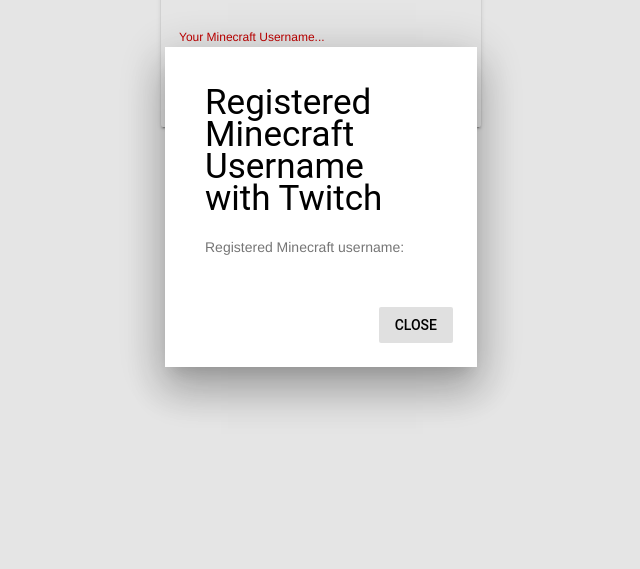
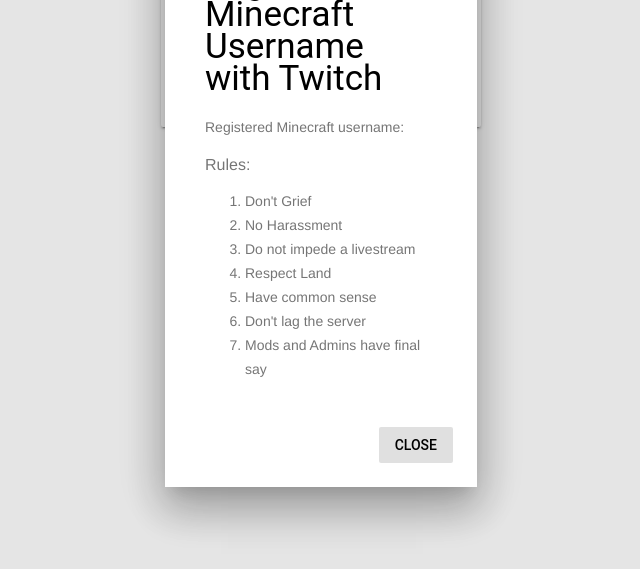
Before and after one commit to tgb20/The-Whitelist-App, a website: page public/connected.html in a window 1280 px wide. Both pictures are taken after a click on the button "REGISTER". Shown: the part 193-762 px from the top of the page, without its empty margins (319-959 px from the left). Drawn offline with nearby package versions, Linux system fonts and the light colour scheme; no server answers.

Commit message:
Update connected.html

```diff
--- a/public/connected.html
+++ b/public/connected.html
@@ -46,6 +46,16 @@
 			<div class="mdl-dialog__content">
 			  <p id='info'>
 			  </p>
+				Rules:
+				<ol>
+					<li>Don't Grief</li>
+					<li>No Harassment</li>
+					<li>Do not impede a livestream</li>
+					<li>Respect Land</li>
+					<li>Have common sense</li>
+					<li>Don't lag the server</li>
+					<li>Mods and Admins have final say</li>
+				</ol>
 			</div>
 			<div class="mdl-dialog__actions">
 			  <button id='close' type="button" class="mdl-button">Close</button>
```
